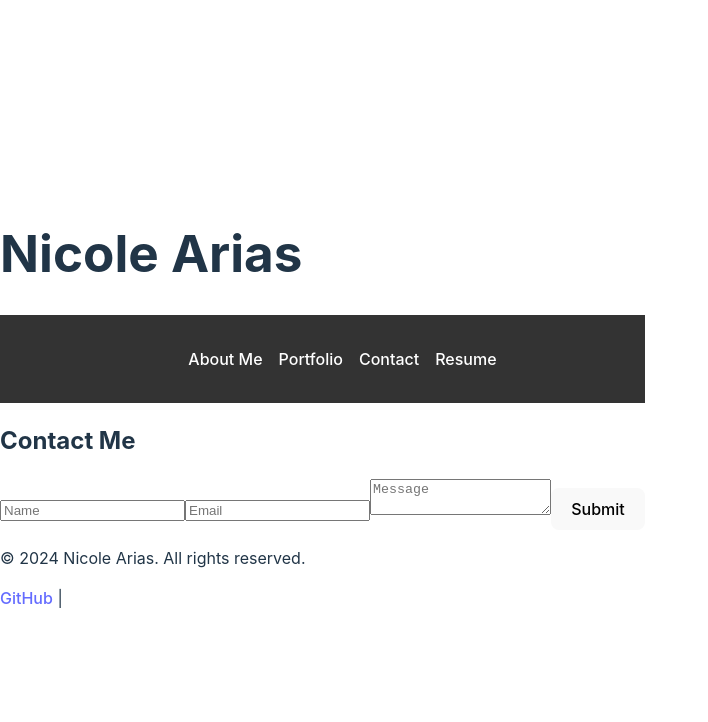
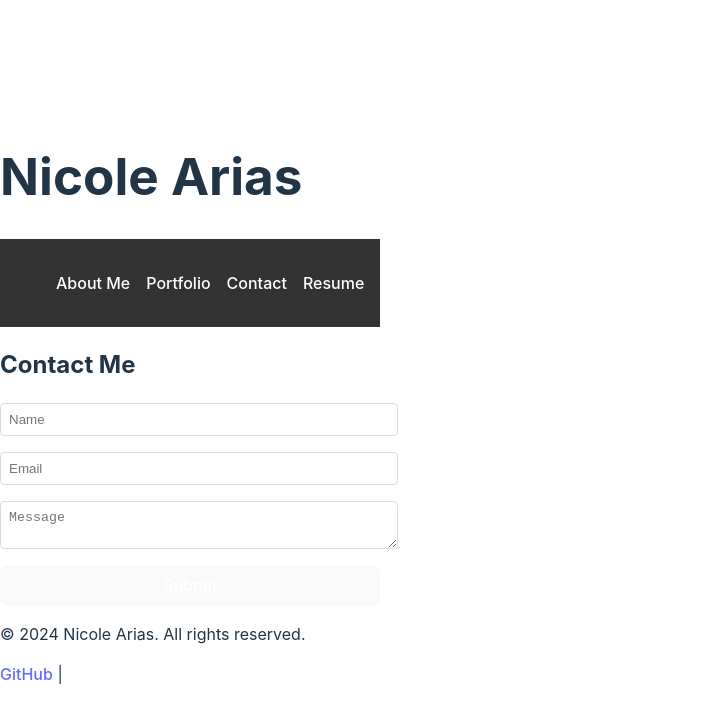
Before and after one commit to nearias3/React-Portfolio, a React (Vite) app: page /contact in a window 1280 px wide. Shown: the top 722 px of the page, without its empty margins (0-708 px from the left). Built offline with nearby package versions, Linux system fonts and the light colour scheme.

Commit message:
Added styling pages and imported them

```diff
--- a/src/App.jsx
+++ b/src/App.jsx
@@ -1,3 +1,4 @@
+import React from 'react';
 import { BrowserRouter as Router, Route, Routes } from "react-router-dom";
 import Header from "./components/Header";
 import Footer from "./components/Footer";
--- a/src/pages/Contact.jsx
+++ b/src/pages/Contact.jsx
@@ -1,4 +1,5 @@
 import { useState } from "react";
+import "../styles/Contact.css";
 
 const Contact = () => {
   const [formData, setFormData] = useState({
@@ -13,7 +14,6 @@ const Contact = () => {
 
   const handleSubmit = (e) => {
     e.preventDefault();
-    // Handle form submission logic
   };
 
   return (
--- a/src/pages/Portfolio.jsx
+++ b/src/pages/Portfolio.jsx
@@ -1,4 +1,5 @@
 import Project from "../components/Project";
+import "../styles/Portfolio.css";
 
 const Portfolio = () => {
   return (
--- a/src/pages/Resume.jsx
+++ b/src/pages/Resume.jsx
@@ -1,3 +1,5 @@
+import "../styles/Resume.css";
+
 const Resume = () => {
   return (
     <section>
--- /dev/null
+++ b/src/styles/Contact.css
@@ -0,0 +1,44 @@
+.contact {
+  text-align: center;
+  padding: 2rem;
+}
+
+form {
+  max-width: 500px;
+  margin: 0 auto;
+  display: flex;
+  flex-direction: column;
+  gap: 1rem;
+}
+
+label {
+  text-align: left;
+  font-weight: bold;
+}
+
+input, textarea {
+  padding: 0.5rem;
+  border-radius: 4px;
+  border: 1px solid #ddd;
+  width: 100%;
+}
+
+.error {
+  color: red;
+  font-size: 0.8rem;
+  text-align: left;
+  margin-top: -0.5rem;
+}
+
+button {
+  background-color: #333;
+  color: #fff;
+  padding: 0.5rem 1rem;
+  border: none;
+  border-radius: 4px;
+  cursor: pointer;
+}
+
+button:hover {
+  background-color: #555;
+}
--- /dev/null
+++ b/src/styles/Portfolio.css
@@ -0,0 +1,29 @@
+.portfolio {
+  text-align: center;
+  padding: 2rem;
+}
+
+.projects {
+  display: grid;
+  grid-template-columns: repeat(auto-fit, minmax(300px, 1fr));
+  gap: 2rem;
+  padding: 2rem 0;
+}
+
+.project {
+  border: 1px solid #ddd;
+  border-radius: 8px;
+  padding: 1rem;
+  background-color: #fff;
+}
+
+.project-image {
+  width: 100%;
+  border-radius: 4px;
+}
+
+.project-links a {
+  margin-right: 1rem;
+  color: #333;
+  text-decoration: underline;
+}
--- /dev/null
+++ b/src/styles/Resume.css
@@ -0,0 +1,20 @@
+.resume {
+  text-align: center;
+  padding: 2rem;
+}
+
+.resume a {
+  display: inline-block;
+  margin: 1rem 0;
+  color: #333;
+  text-decoration: underline;
+}
+
+.resume ul {
+  list-style-type: none;
+  padding: 0;
+}
+
+.resume li {
+  margin: 0.5rem 0;
+}
```
